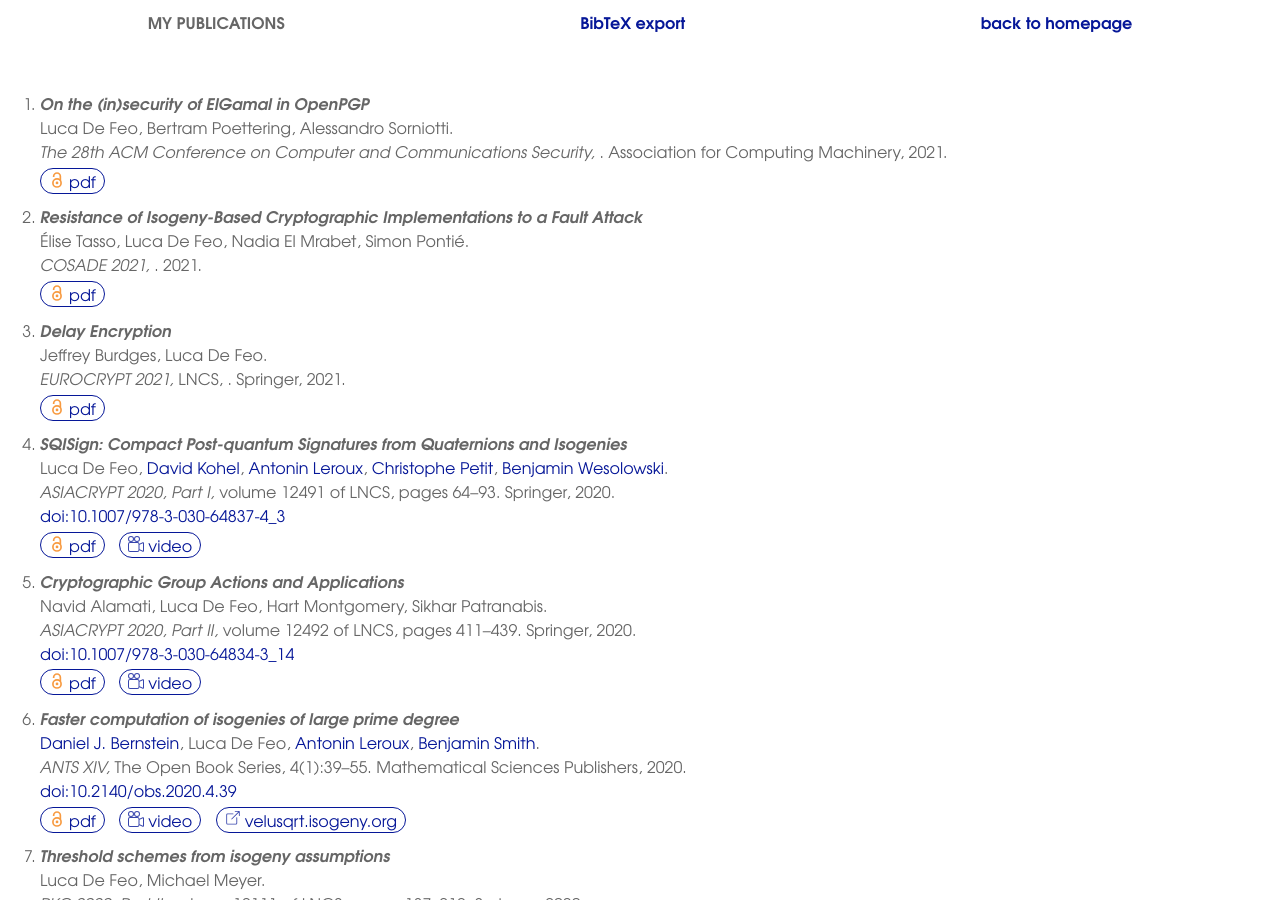
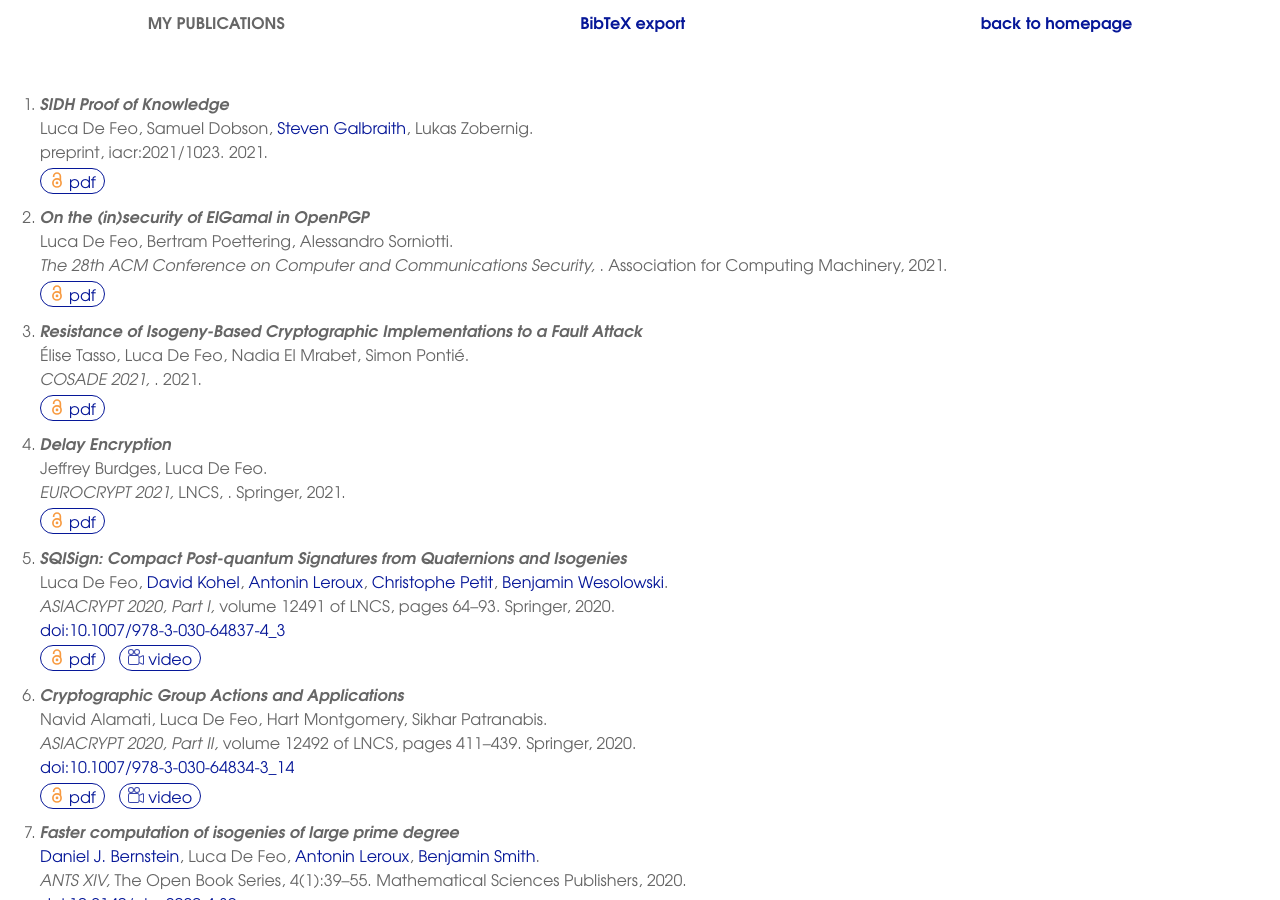
Before and after one commit to defeo/defeo.github.io, a Jekyll site: the page built from pubs.html, in a window 1280 px wide and 900 px high. Built offline with Jekyll 4.4.1, drawn with Linux system fonts in a browser that asks for light colours.

Commit message:
New preprint

```diff
--- a/_data/papers.yaml
+++ b/_data/papers.yaml
@@ -1,4 +1,17 @@
 papers:
+  - type: preprint
+    title: SIDH Proof of Knowledge
+    authors:
+      - me
+      - Samuel Dobson
+      - ellkiwi
+      - Lukas Zobernig
+    bibinfo:
+      id: 'iacr:2021/1023'
+    download: 'https://eprint.iacr.org/2021/1023.pdf'
+    date: 2021-08
+    year: 2021
+
   - type: conference
     title: On the (in)security of ElGamal in OpenPGP
     authors:
```
